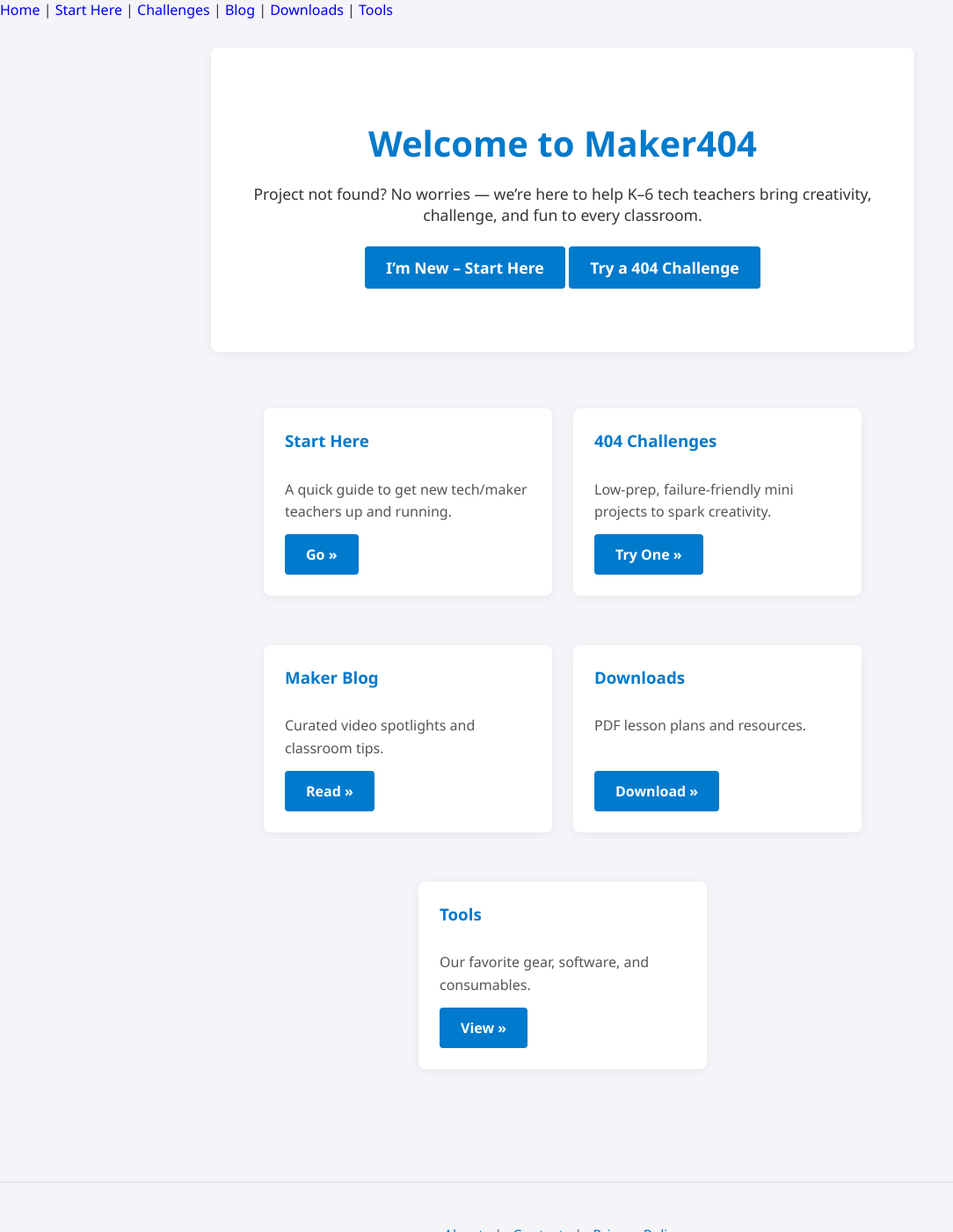
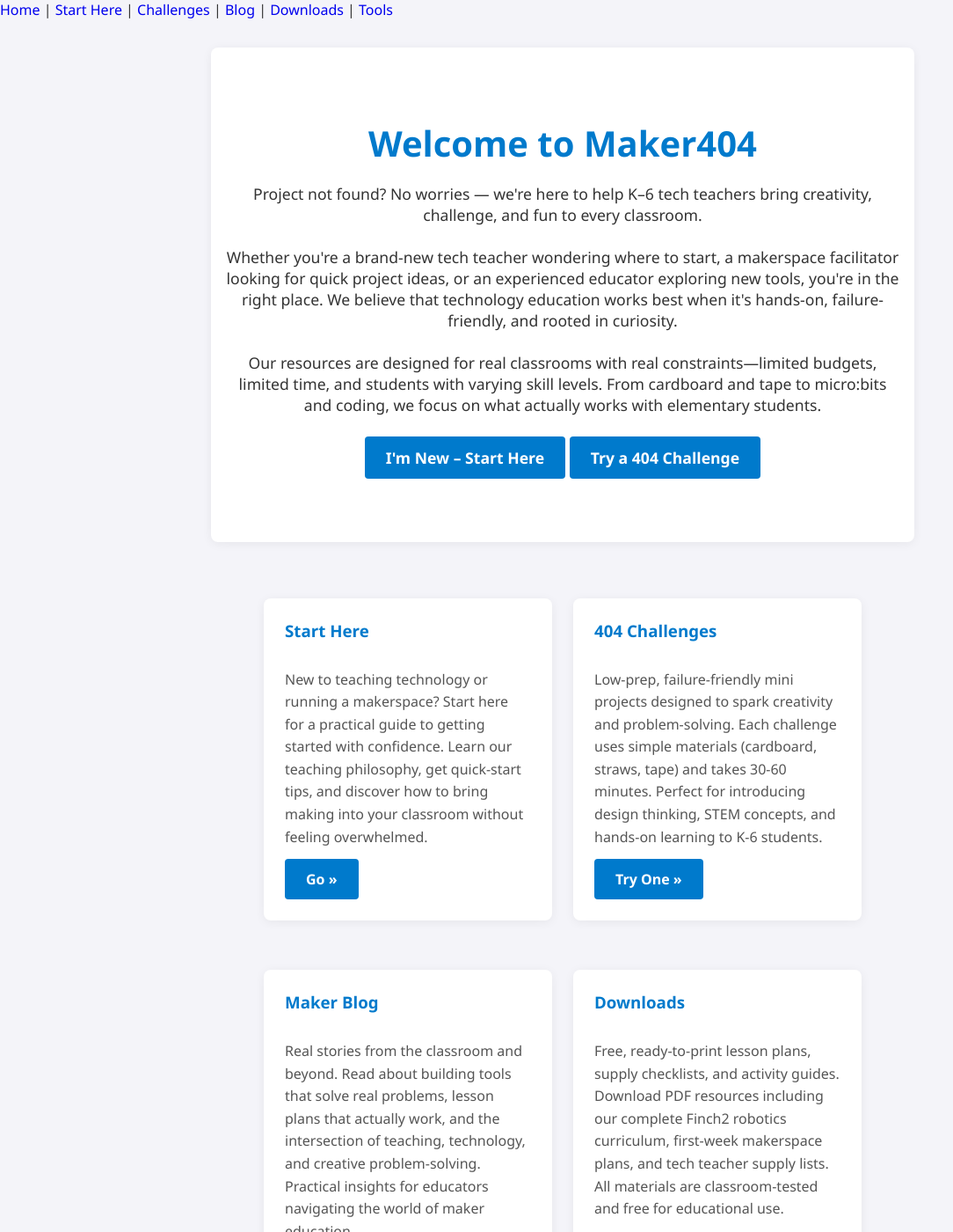
Before and after one commit to GW228g/maker404, a Jekyll site: the page built from index.md, in a window 1280 px wide and 1400 px high. Shown: the whole window at 88% size, without its empty margins (0-1084 px from the left). Built offline with Jekyll 4.4.1, drawn with Linux system fonts in a browser that asks for light colours; some of the changed text lies outside the part shown.

Commit message:
Update index.md

```diff
--- a/index.md
+++ b/index.md
@@ -5,9 +5,14 @@ title: Welcome to Maker404
 
 <section class="hero">
   <h1>Welcome to Maker404</h1>
-  <p>Project not found? No worries — we’re here to help K–6 tech teachers bring creativity, challenge, and fun to every classroom.</p>
+  <p>Project not found? No worries — we're here to help K–6 tech teachers bring creativity, challenge, and fun to every classroom.</p>
+
+  <p>Whether you're a brand-new tech teacher wondering where to start, a makerspace facilitator looking for quick project ideas, or an experienced educator exploring new tools, you're in the right place. We believe that technology education works best when it's hands-on, failure-friendly, and rooted in curiosity.</p>
+
+  <p>Our resources are designed for real classrooms with real constraints—limited budgets, limited time, and students with varying skill levels. From cardboard and tape to micro:bits and coding, we focus on what actually works with elementary students.</p>
+
   <p>
-    <a class="button" href="/start-here/">I’m New – Start Here</a>
+    <a class="button" href="/start-here/">I'm New – Start Here</a>
     <a class="button" href="/404-challenges/">Try a 404 Challenge</a>
   </p>
 </section>
@@ -15,27 +20,31 @@ title: Welcome to Maker404
 <section class="cards">
   <div class="card">
     <h3>Start Here</h3>
-    <p>A quick guide to get new tech/maker teachers up and running.</p>
+    <p>New to teaching technology or running a makerspace? Start here for a practical guide to getting started with confidence. Learn our teaching philosophy, get quick-start tips, and discover how to bring making into your classroom without feeling overwhelmed.</p>
     <a href="/start-here/" class="button">Go »</a>
   </div>
+
   <div class="card">
     <h3>404 Challenges</h3>
-    <p>Low-prep, failure-friendly mini projects to spark creativity.</p>
+    <p>Low-prep, failure-friendly mini projects designed to spark creativity and problem-solving. Each challenge uses simple materials (cardboard, straws, tape) and takes 30-60 minutes. Perfect for introducing design thinking, STEM concepts, and hands-on learning to K-6 students.</p>
     <a href="/404-challenges/" class="button">Try One »</a>
   </div>
+
   <div class="card">
     <h3>Maker Blog</h3>
-    <p>Curated video spotlights and classroom tips.</p>
+    <p>Real stories from the classroom and beyond. Read about building tools that solve real problems, lesson plans that actually work, and the intersection of teaching, technology, and creative problem-solving. Practical insights for educators navigating the world of maker education.</p>
     <a href="/blog/" class="button">Read »</a>
   </div>
+
   <div class="card">
     <h3>Downloads</h3>
-    <p>PDF lesson plans and resources.</p>
+    <p>Free, ready-to-print lesson plans, supply checklists, and activity guides. Download PDF resources including our complete Finch2 robotics curriculum, first-week makerspace plans, and tech teacher supply lists. All materials are classroom-tested and free for educational use.</p>
     <a href="/downloads/" class="button">Download »</a>
   </div>
+
   <div class="card">
     <h3>Tools</h3>
-    <p>Our favorite gear, software, and consumables.</p>
+    <p>Our curated list of favorite classroom tools, from hardware (micro:bits, LEGO, Ozobots) to software (Scratch, Tinkercad, Code.org) to consumables (the humble cardboard box). Organized by category with recommendations for K-8 makerspaces and tech classrooms on any budget.</p>
     <a href="/tools/" class="button">View »</a>
   </div>
 </section>
```
